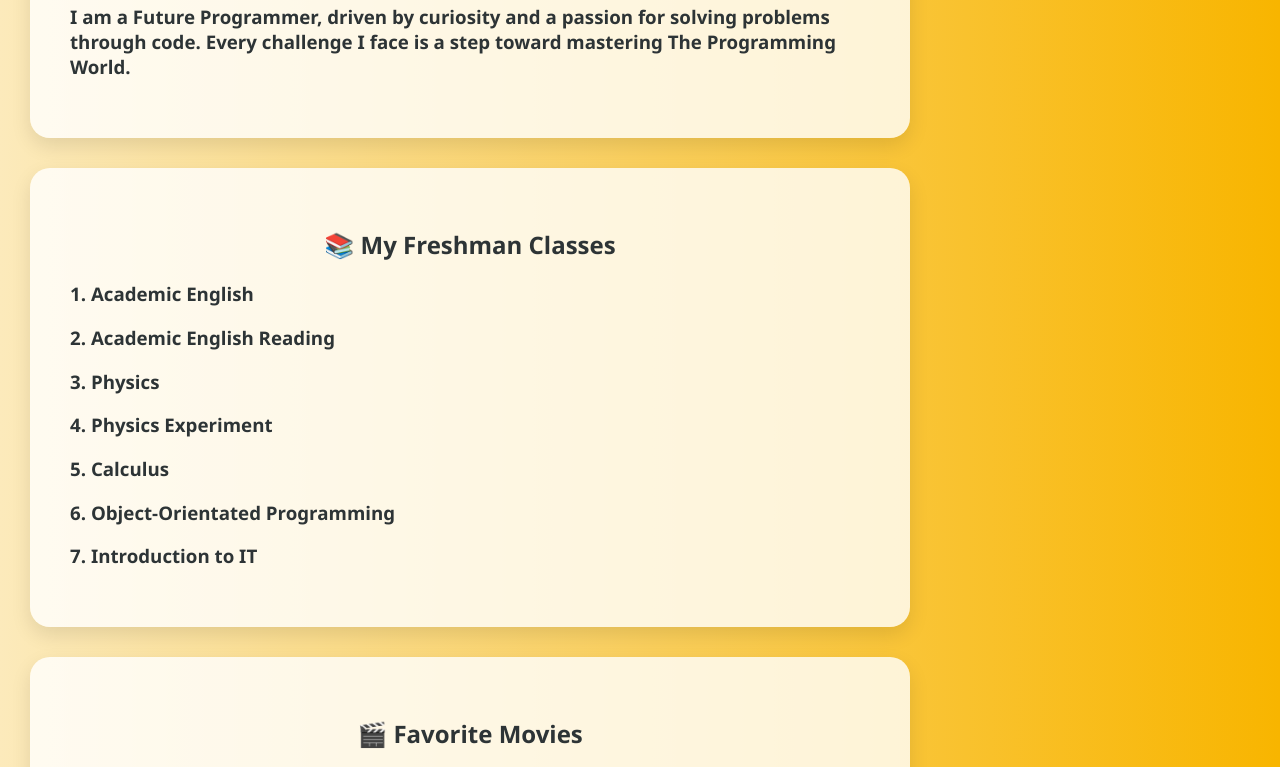
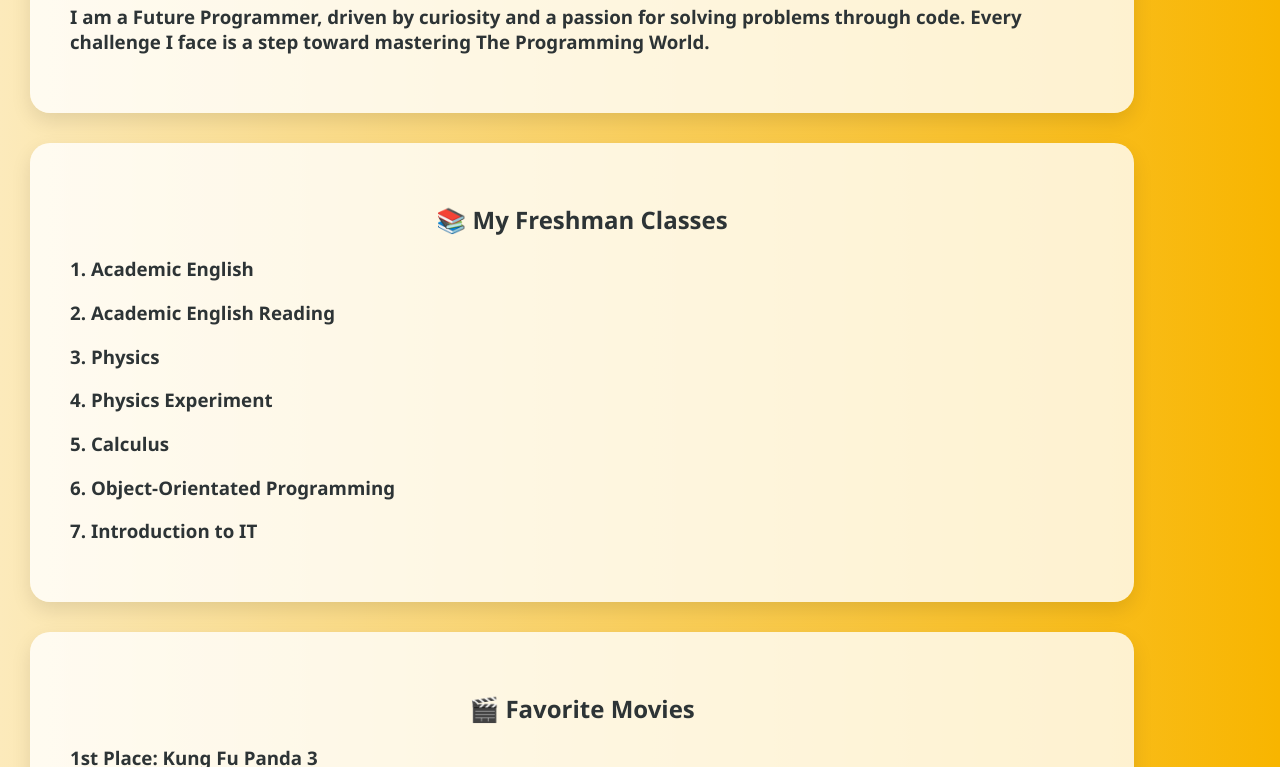
Before and after one commit to baxtiyorovshahriyor/baxtiyorovshahriyor.github.io, a plain HTML site: page index.html in a window 1280 px wide. Shown: the part 150-917 px from the top of the page. Drawn offline with Linux system fonts and the light colour scheme.

Commit message:
Update styles.css

```diff
--- a/styles.css
+++ b/styles.css
@@ -12,7 +12,7 @@ body {
   padding: 40px;
   border-radius: 20px;
   width: 80%;
-  max-width: 800px;
+  /* max-width: 800px; */
   text-align: center;
   box-shadow: 0 8px 20px rgba(0, 0, 0, 0.1);
   opacity: 0;
```
